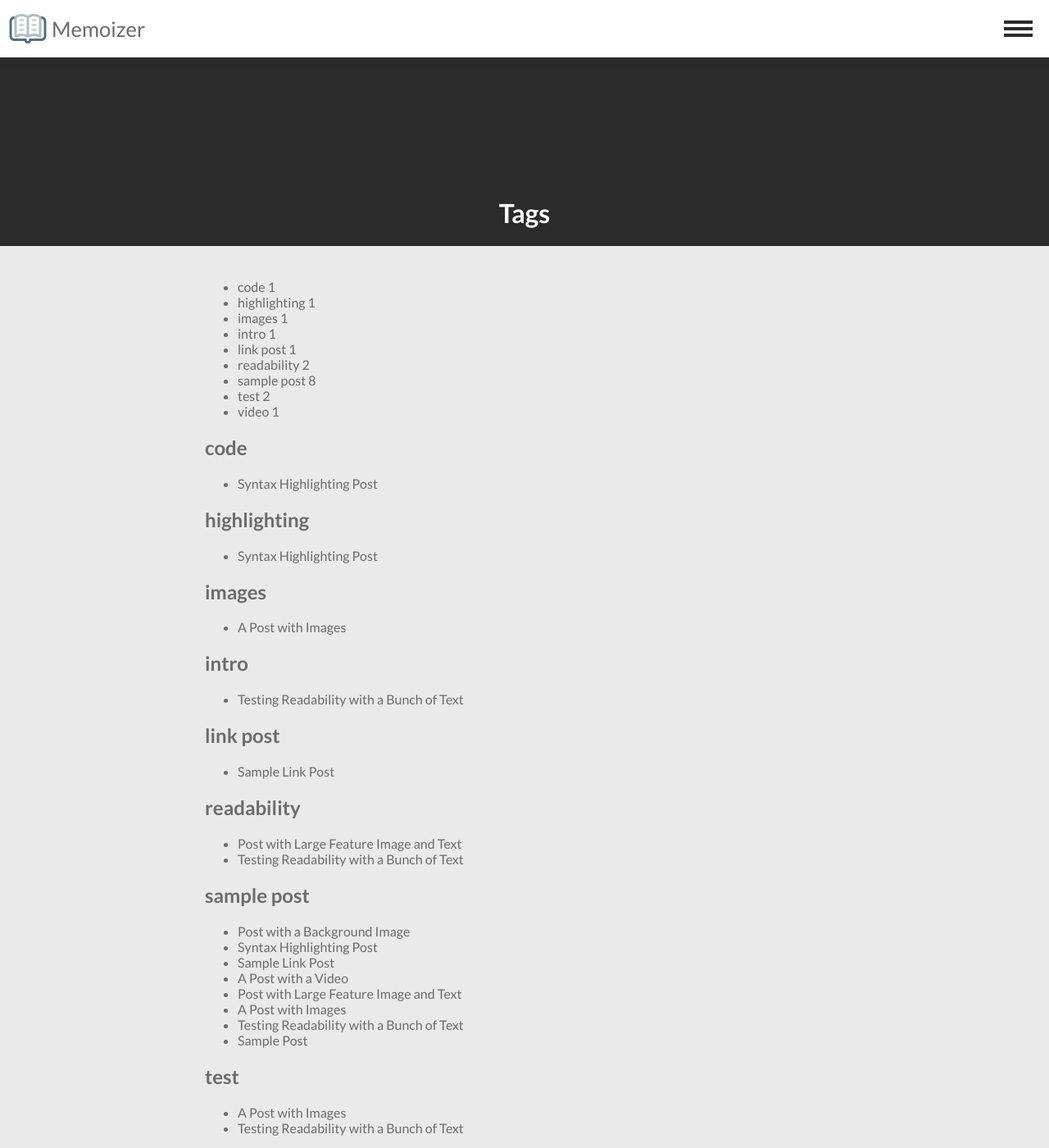
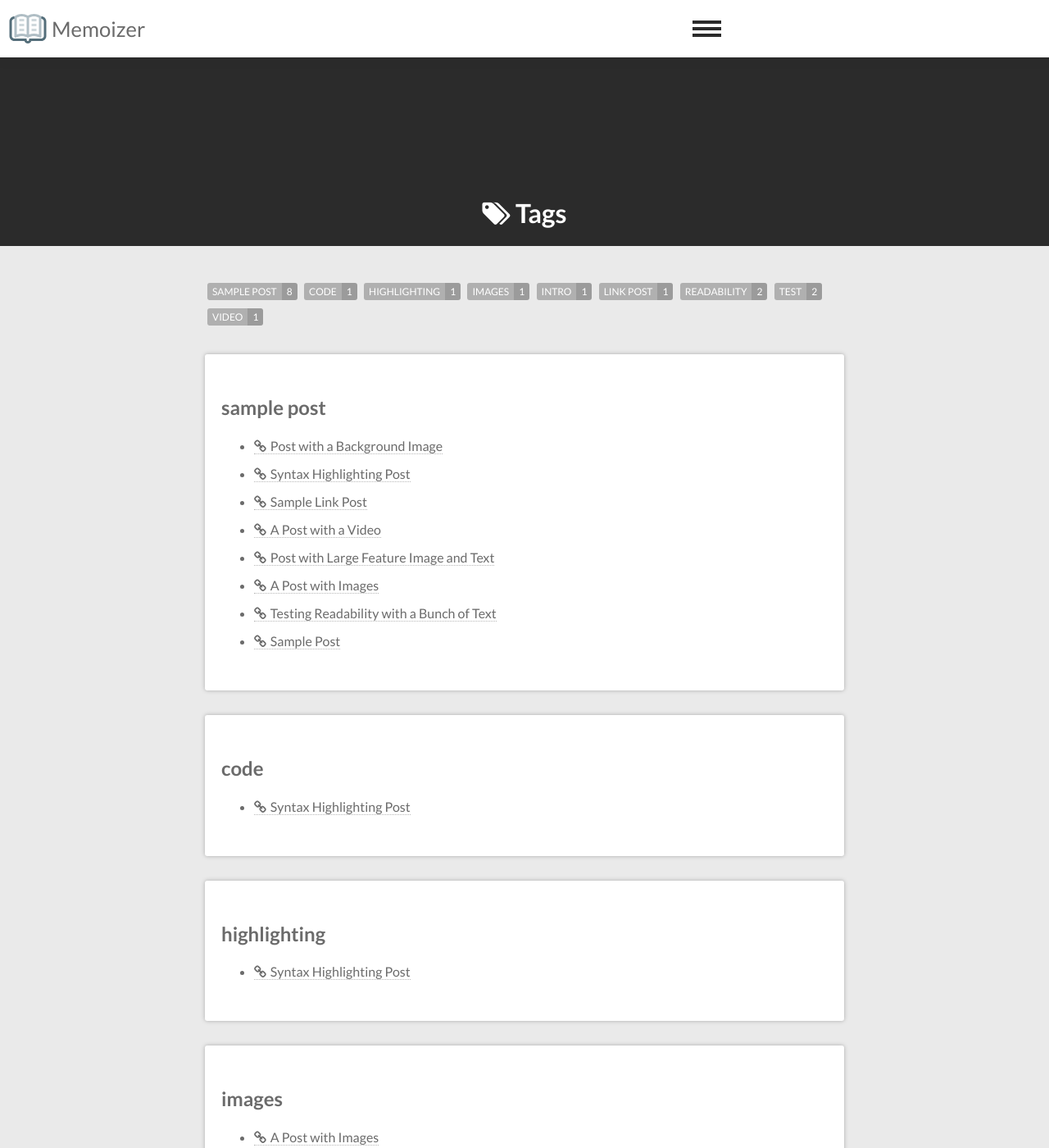
Before and after one commit to yatanokarasu/yatanokarasu.github.io, a Jekyll site: the page built from tags.html, in a window 1280 px wide and 1400 px high. Shown: the whole window at 82% size. Built offline with Jekyll 4.4.1, drawn with Linux system fonts in a browser that asks for light colours; some web fonts are replaced.

Commit message:
Fixed categories and tags pages.
Signed-off-by: yatanokarasu <sync.outerphase@gmail.com>

```diff
--- a/_config.yml
+++ b/_config.yml
@@ -14,12 +14,16 @@ author:
 menus:
   - title:  'Home'
     url:    '/'
+    icon:   'home'
   - title:  'Categories'
     url:    '/categories'
+    icon:   'archive'
   - title:  'Tags'
     url:    '/tags'
+    icon:   'tags'
   - title:  'About'
     url:    '/about'
+    icon:   'question-circle'
 
 # Build settings
 markdown: kramdown
--- a/_includes/contents-header.html
+++ b/_includes/contents-header.html
@@ -1,6 +1,7 @@
 <div class="contents-header">
   <div>
-    <h1>{{ page.title }}</h1>
+    {% capture icon %}{% for menu in site.menus %}{% if menu.title == page.title %}{{ menu.icon }}{% endif %}{% endfor %}{% endcapture %}
+    <h1>{% if icon %}<i class="fa fa-{{ icon }}"></i> {% endif %}{{ site.menuspage.title }}{{ page.title }}</h1>
     {% if page.layout == 'post' %}
       <h3><time datetime="{{ page.date | date_to_xmlschema }}">{{ page.date | date: "%B %d, %Y" }}</time></h3>
     {% else %}
--- a/_includes/header.html
+++ b/_includes/header.html
@@ -3,7 +3,7 @@
     <!-- Logo -->
     <a href="/" class="logo">
       <img src="/images/logo.svg">
-      <span>Memoizer</span>
+      <span>{{ site.title }}</span>
     </a>
 
     <input id="toggle-menu-state" type="checkbox" autocomplete="off">
@@ -16,7 +16,7 @@
     <nav>
       <ul>
         {% for menu in site.menus %}
-        <li><a class="menu-entry" href="{{ menu.url }}">{{ menu.title }}</a></li>
+        <li><a class="menu-entry" href="{{ menu.url }}"><i class="fa fa-{{ menu.icon }} menu-icon"></i> {{ menu.title }}</a></li>
         {% endfor %}
       </ul>
     </nav>
--- a/_scss/_form.scss
+++ b/_scss/_form.scss
@@ -38,8 +38,14 @@ body {
     }
 }
 
+.menu-icon {
+    width:                      25px;
+}
+
 .page-header-wrapper {
     padding:                    0 10px;
+
+    max-width:                  900px;
 }
 
 .logo {
@@ -258,6 +264,12 @@ body {
     li > a {
         border-bottom:          1px dotted lighten($link-color, 30);
 
+        &:not(.reversefootnote):before {
+            content:            "\f0c1";
+            font-family:        FontAwesome;
+            padding-right:      5px;
+        }
+
         &:hover {
             border-bottom-style:    solid;
         }
@@ -290,6 +302,52 @@ body {
 }
 
 
+.tags {
+    @include                    font-rem(12);
+    color:                      lighten($base-color, 60);
+
+    text-transform:             uppercase;
+    list-style:                 none;
+
+    margin-left:                0;
+    padding-left:               0;
+
+    li {
+        display:                inline-block;
+    }
+
+    a {
+        color:                  lighten($base-color, 60);
+    }
+
+    .tag {
+        display:                inline-block;
+        margin:                 8px 3px;
+        color:                  white;
+
+        @include                border-rounded(3px);
+
+        span {
+            padding:            3px 6px;
+        }
+
+        .term {
+            background-color:   lighten($base-color, 50);
+            @include            border-radius(0, 0, 3px, 3px);
+        }
+
+        .count {
+            background-color:   lighten($base-color, 40);
+            @include            border-radius(3px, 3px, 0, 0);
+        }
+
+        &:hover {
+            background-color:   lighten($base-color, 40);
+        }
+    }
+}
+
+
 
 // -----------------------------------------------------------------------------
 // Page footer
--- a/_scss/_highlight.scss
+++ b/_scss/_highlight.scss
@@ -11,7 +11,7 @@ div.highlighter-rouge {
     border:             1px solid darken($body-color, 5);
     @include            border-rounded(3px);
 
-    font-size:          .8em;
+    font-size:          .9em;
 
     pre {
         margin:         0;
--- a/_scss/_mixin.scss
+++ b/_scss/_mixin.scss
@@ -39,6 +39,37 @@
 }
 
 
+// .border-radius(VALUE,VALUE,VALUE,VALUE);
+@mixin border-radius($topright: 0, $bottomright: 0, $bottomleft: 0, $topleft: 0) {
+  -webkit-border-top-right-radius:    $topright;
+  -webkit-border-bottom-right-radius: $bottomright;
+  -webkit-border-bottom-left-radius:  $bottomleft;
+  -webkit-border-top-left-radius:     $topleft;
+  -moz-border-radius-topright:        $topright;
+  -moz-border-radius-bottomright:     $bottomright;
+  -moz-border-radius-bottomleft:      $bottomleft;
+  -moz-border-radius-topleft:         $topleft;
+  -ms-border-radius-topright:         $topright;
+  -ms-border-radius-bottomright:      $bottomright;
+  -ms-border-radius-bottomleft:       $bottomleft;
+  -ms-border-radius-topleft:          $topleft;
+  -o-border-radius-topright:          $topright;
+  -o-border-radius-bottomright:       $bottomright;
+  -o-border-radius-bottomleft:        $bottomleft;
+  -o-border-radius-topleft:           $topleft;
+  border-top-right-radius:            $topright;
+  border-bottom-right-radius:         $bottomright;
+  border-bottom-left-radius:          $bottomleft;
+  border-top-left-radius:             $topleft;
+
+  -webkit-background-clip:            padding-box;
+  -moz-background-clip:               padding;
+  -ms-background-clip:                padding-box;
+  -o-background-clip:                 padding;
+  background-clip:                    padding-box;
+}
+
+
 // .box-shadow(HORIZONTAL VERTICAL BLUR COLOR))
 @mixin box-shadow($shadow: 0 1px 3px rgba(0, 0, 0, .25)) {
   -webkit-box-shadow:               $shadow;
--- a/_scss/_paginator.scss
+++ b/_scss/_paginator.scss
@@ -22,12 +22,12 @@
 
     color:                      $button-primary-text-color;
     font-size:                  .875rem;
+}
 
 
-    &:hover {
-        color:                  white;
-        background-color:       $button-primary-back-color;
-    }
+a.button:hover {
+    color:                      white;
+    background-color:           $button-primary-back-color;
 }
 
 
--- a/_scss/_typography.scss
+++ b/_scss/_typography.scss
@@ -152,7 +152,7 @@ pre {
 p,
 li {
     code {
-        font-size:          .7em;
+        font-size:          .8em;
 
         background-color:   lighten($code-primary-back-color, 80);
 
--- a/_scss/_variables.scss
+++ b/_scss/_variables.scss
@@ -80,7 +80,7 @@ $border-color:                  lighten(#222222, 60);
 // page-header
 
 $page-header-height:            70px;
-$toggle-menu-width:             180px;
+$toggle-menu-width:             200px;
 
 $link-font-size:                1.17em;
 
--- a/tags.html
+++ b/tags.html
@@ -4,24 +4,30 @@ title:          Tags
 permalink:      /tags/
 ---
 
-{% capture site_tags %}{% for tag in site.tags %}{{ tag | first }}{% unless forloop.last %},{% endunless %}{% endfor %}{% endcapture %}
-{% assign tags_list = site_tags | split:',' | sort %}
+{% capture site_tags %}
+  {% for tag in site.tags %}{{ tag | first }}{% unless forloop.last %},{% endunless %}{% endfor %}
+{% endcapture %}
+{% assign tags = site_tags | split:',' | sort %}
 
-<ul class="entry-meta inline-list">
-  {% for item in (0..site.tags.size) %}{% unless forloop.last %}
-    {% capture this_word %}{{ tags_list[item] | strip_newlines }}{% endcapture %}
-    <li><a href="#{{ this_word }}" class="tag"><span class="term">{{ this_word }}</span> <span class="count">{{ site.tags[this_word].size }}</span></a></li>
-  {% endunless %}{% endfor %}
+<ul class="tags">
+  {% for tag in tags %}
+    {% assign item = tag | strip_newlines | strip %}
+    <li><a href="#{{ item }}" class="tag"><span class="term">{{ item }}</span><span class="count">{{ site.tags[item].size }}</span></a></li>
+  {% endfor %}
 </ul>
 
-{% for item in (0..site.tags.size) %}{% unless forloop.last %}
-  {% capture this_word %}{{ tags_list[item] | strip_newlines }}{% endcapture %}
-  <article>
-  <h2 id="{{ this_word }}" class="tag-heading">{{ this_word }}</h2>
-    <ul>
-    {% for post in site.tags[this_word] %}{% if post.title != null %}
-      <li class="entry-title"><a href="{{ site.url }}{{ post.url }}" title="{{ post.title }}">{{ post.title }}</a></li>
-    {% endif %}{% endfor %}
-    </ul>
-  </article><!-- /.hentry -->
-{% endunless %}{% endfor %}
+{% for tag in tags %}
+  {% assign item = tag | strip_newlines | strip %}
+  <article class="contents">
+    <h2 id="{{ item }}">{{ item }}</h2>
+    <section class="contents-entry">
+      <ul>
+        {% for post in site.tags[item] %}
+          {% if post.title != null %}
+            <li><a href="{{ post.url | prepend: baseurl }}" title="{{ post.title }}">{{ post.title }}</a></li>
+          {% endif %}
+        {% endfor %}
+      </ul>
+    </section>
+  </article>
+{% endfor %}
```
Also changed, not shown: categories.html (+10 -30 lines).
